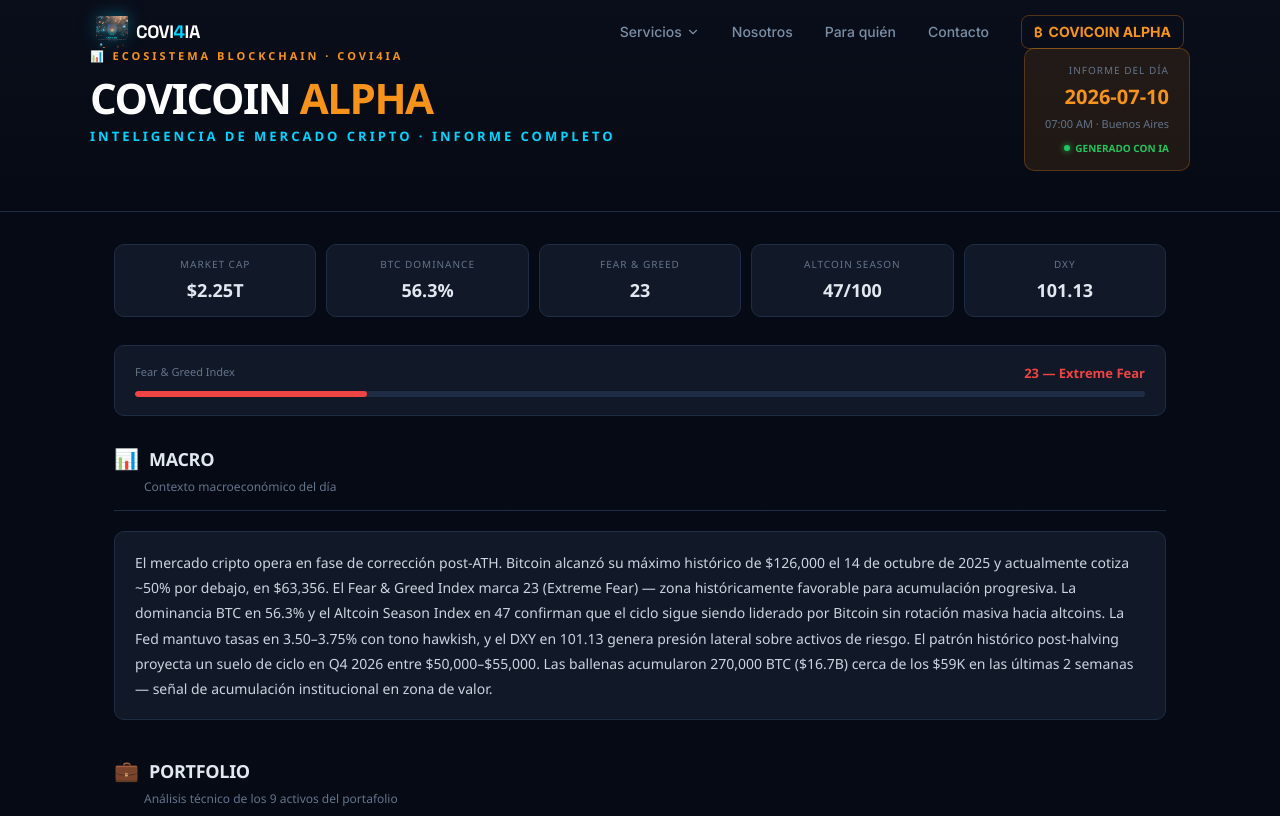
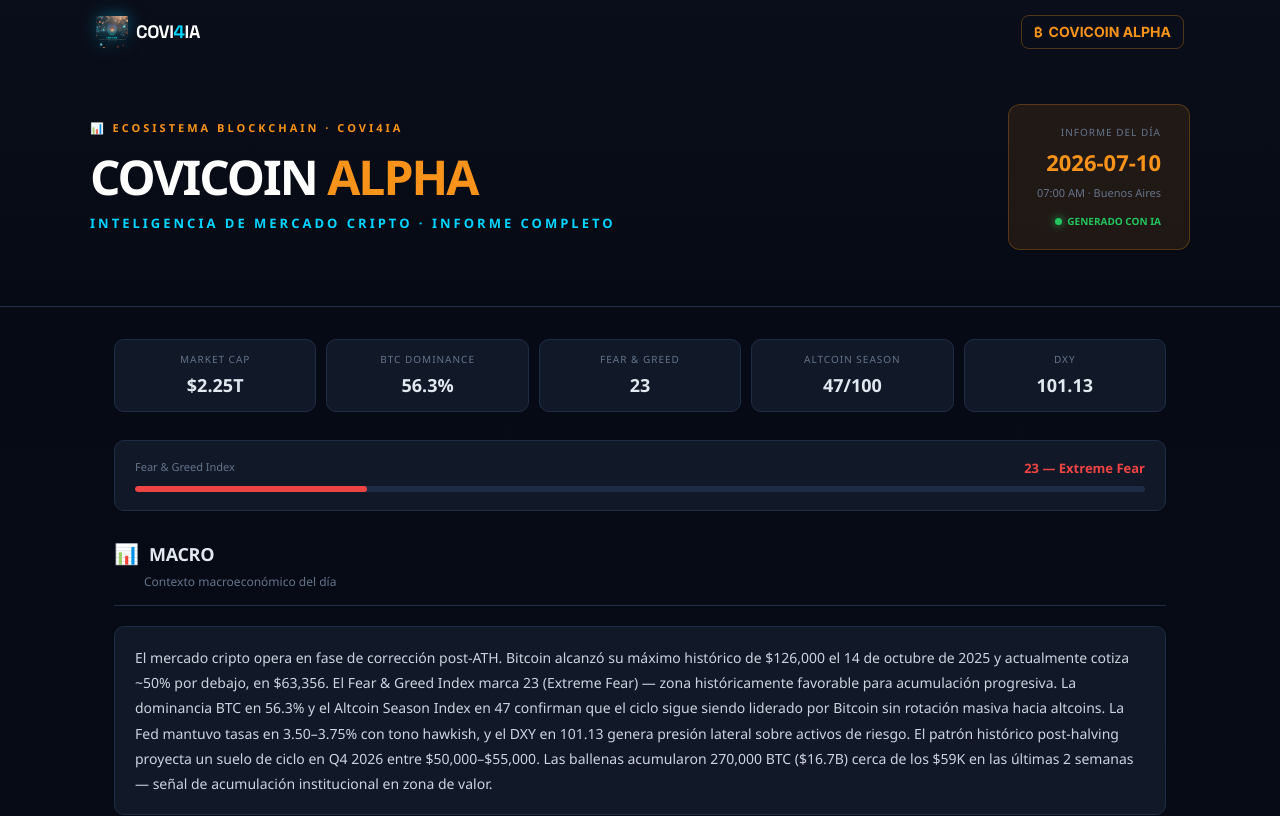
Before and after one commit to MarcosCovi/covi4ia-web-, a Next.js app: page /covicoin in a window 1280 px wide. Shown: the top 816 px of the page. Built offline with nearby package versions, Linux system fonts and the light colour scheme.

Commit message:
fix: ocultar todos los nav items en /covicoin + mejorar espaciado hero

```diff
--- a/components/CovicoinAlphaFullReport.tsx
+++ b/components/CovicoinAlphaFullReport.tsx
@@ -174,26 +174,26 @@
   return (
     <div style={wrap}>
       {/* ── HERO HEADER ─────────────────────────────────────────── */}
-      <div style={{ background: "linear-gradient(180deg,#0a0e1a 0%,#060a14 100%)", borderBottom: "1px solid #1e2d45", padding: "48px 24px 40px" }}>
+      <div style={{ background: "linear-gradient(180deg,#0a0e1a 0%,#060a14 100%)", borderBottom: "1px solid #1e2d45", padding: "104px 24px 56px" }}>
         <div style={{ maxWidth: 1100, margin: "0 auto" }}>
-          <div style={{ display: "flex", justifyContent: "space-between", alignItems: "flex-start", flexWrap: "wrap", gap: 20 }}>
+          <div style={{ display: "flex", justifyContent: "space-between", alignItems: "center", flexWrap: "wrap", gap: 32 }}>
             <div>
-              <div style={{ fontSize: 11, fontWeight: 700, letterSpacing: 3, color: "#f7931a", textTransform: "uppercase", marginBottom: 10 }}>
+              <div style={{ fontSize: 11, fontWeight: 700, letterSpacing: 3, color: "#f7931a", textTransform: "uppercase", marginBottom: 16 }}>
                 📊 Ecosistema Blockchain · COVI4IA
               </div>
-              <h1 style={{ fontSize: 42, fontWeight: 900, color: "#fff", margin: "0 0 6px", lineHeight: 1.1, letterSpacing: "-1.5px" }}>
+              <h1 style={{ fontSize: 48, fontWeight: 900, color: "#fff", margin: "0 0 12px", lineHeight: 1.05, letterSpacing: "-2px" }}>
                 COVICOIN <span style={{ color: "#f7931a" }}>ALPHA</span>
               </h1>
               <p style={{ color: "#00D4FF", fontSize: 13, fontWeight: 600, letterSpacing: 3, textTransform: "uppercase", margin: 0 }}>
                 Inteligencia de Mercado Cripto · Informe Completo
               </p>
             </div>
-            <div style={{ background: "rgba(247,147,26,.1)", border: "1px solid rgba(247,147,26,.25)", borderRadius: 10, padding: "14px 20px", textAlign: "right" }}>
-              <div style={{ fontSize: 10, color: "#64748b", letterSpacing: 1, marginBottom: 4 }}>INFORME DEL DÍA</div>
-              <div style={{ fontSize: 20, fontWeight: 900, color: "#f7931a" }}>{data.date}</div>
-              <div style={{ fontSize: 11, color: "#64748b", marginTop: 4 }}>07:00 AM · Buenos Aires</div>
-              <div style={{ display: "flex", alignItems: "center", gap: 5, justifyContent: "flex-end", marginTop: 8 }}>
-                <span style={{ width: 6, height: 6, borderRadius: "50%", background: "#22c55e", boxShadow: "0 0 6px #22c55e" }} />
+            <div style={{ background: "rgba(247,147,26,.1)", border: "1px solid rgba(247,147,26,.25)", borderRadius: 12, padding: "20px 28px", textAlign: "right", minWidth: 180 }}>
+              <div style={{ fontSize: 10, color: "#64748b", letterSpacing: 1, marginBottom: 6 }}>INFORME DEL DÍA</div>
+              <div style={{ fontSize: 22, fontWeight: 900, color: "#f7931a" }}>{data.date}</div>
+              <div style={{ fontSize: 11, color: "#64748b", marginTop: 6 }}>07:00 AM · Buenos Aires</div>
+              <div style={{ display: "flex", alignItems: "center", gap: 5, justifyContent: "flex-end", marginTop: 12 }}>
+                <span style={{ width: 7, height: 7, borderRadius: "50%", background: "#22c55e", boxShadow: "0 0 8px #22c55e" }} />
                 <span style={{ fontSize: 10, color: "#22c55e", fontWeight: 700 }}>GENERADO CON IA</span>
               </div>
             </div>
--- a/components/Navbar.tsx
+++ b/components/Navbar.tsx
@@ -69,6 +69,8 @@
           {/* Desktop nav */}
           <nav className="hidden md:flex items-center gap-8">
 
+            {!isCovicoin && (
+              <>
                 {/* Servicios dropdown */}
                 <div className="relative" ref={dropdownRef}>
                   <button
@@ -102,6 +104,8 @@
                     {link.label}
                   </button>
                 ))}
+              </>
+            )}
 
             {/* COVICOIN ALPHA */}
             <Link
@@ -121,15 +125,17 @@
             </div>
           )}
 
-          {/* Mobile hamburger */}
+          {/* Mobile hamburger — hidden on /covicoin */}
+          {!isCovicoin && (
             <button className="md:hidden text-white p-1" onClick={() => setOpen(!open)} aria-label="Menú">
               {open ? <X size={22} /> : <Menu size={22} />}
             </button>
+          )}
         </div>
       </div>
 
-      {/* Mobile menu */}
-      {open && (
+      {/* Mobile menu — hidden on /covicoin */}
+      {open && !isCovicoin && (
         <div className="md:hidden bg-brand-navy-mid border-t border-white/5">
           <div className="px-4 py-4 flex flex-col gap-1">
             <p className="text-xs font-semibold text-brand-mid-gray uppercase tracking-widest px-2 pt-1 pb-2">Servicios</p>
```
Lines whose indentation alone changed are shown as unchanged.
